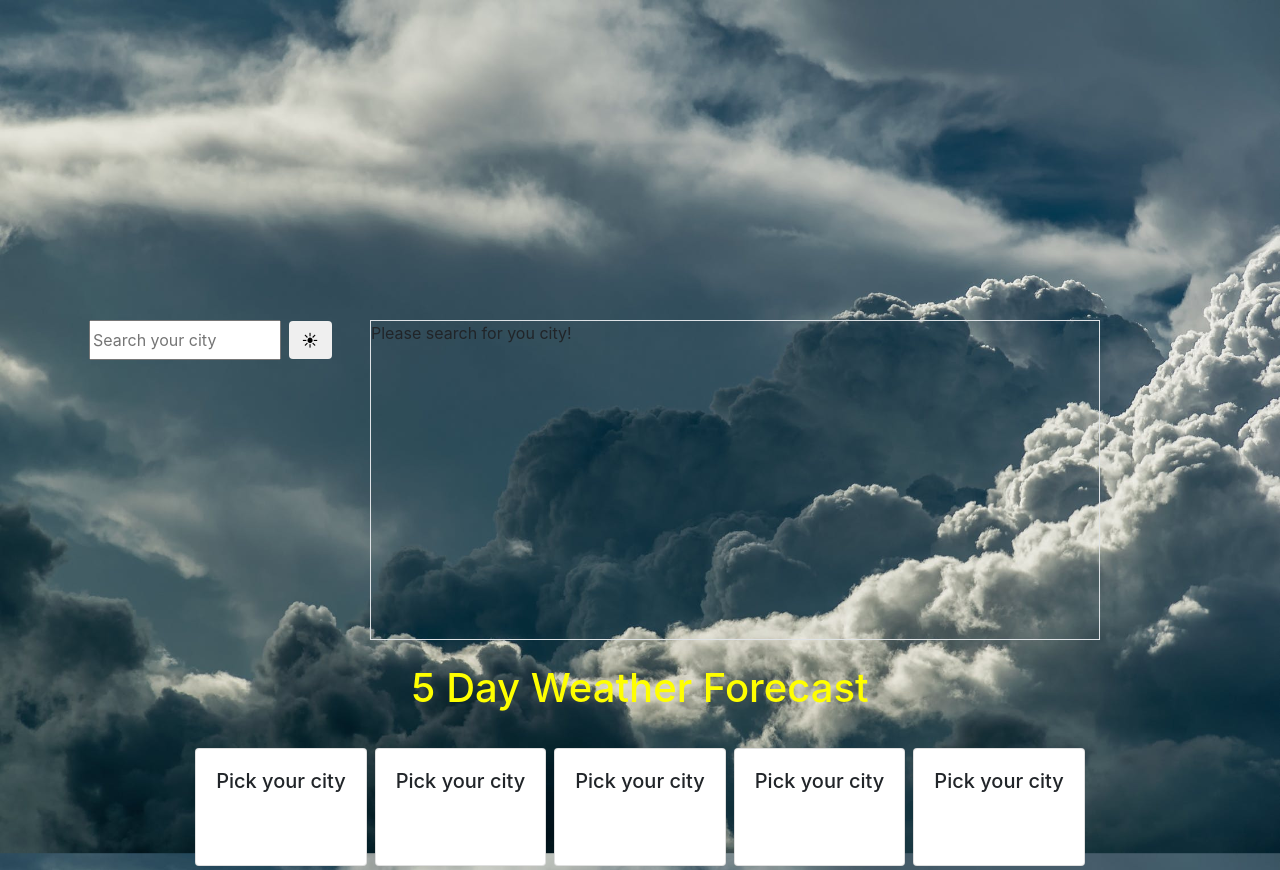
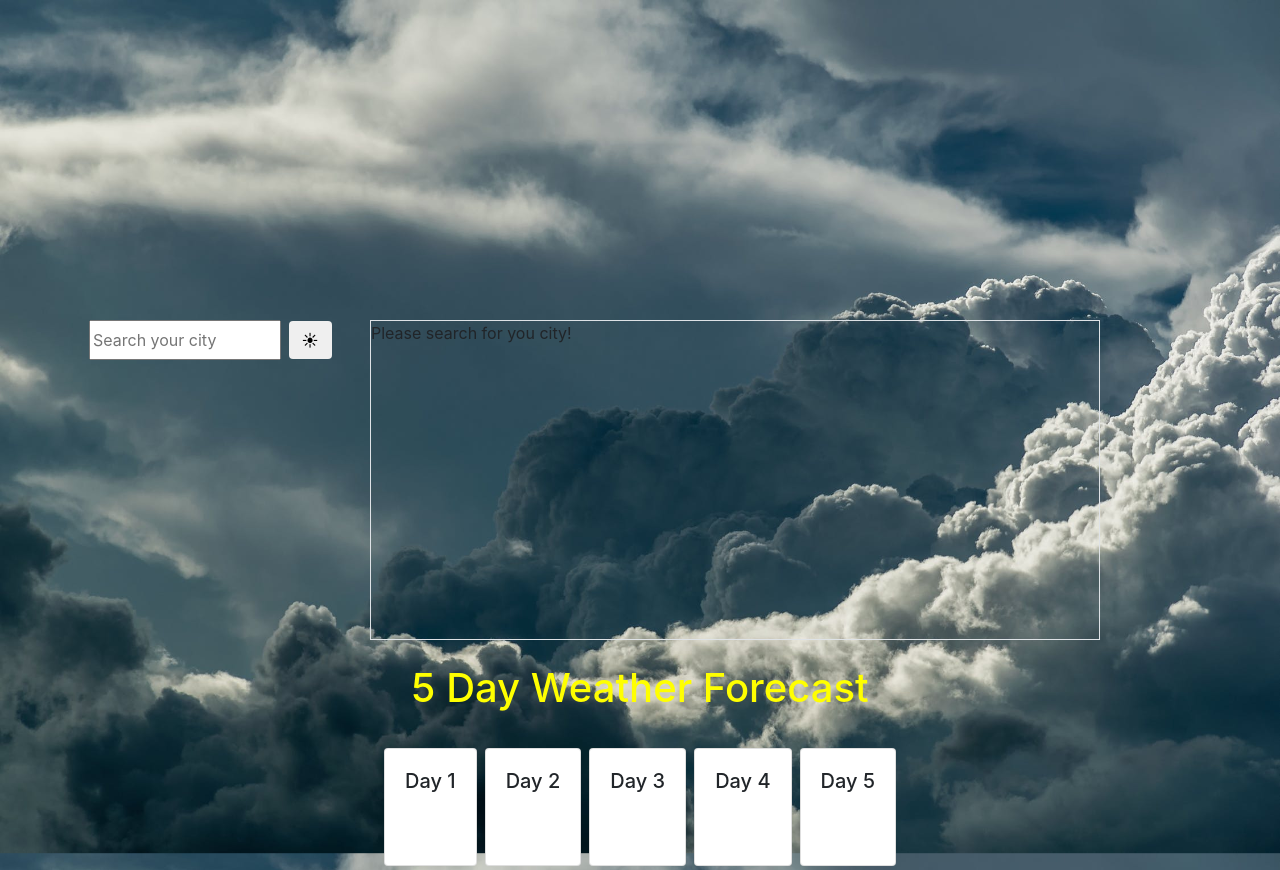
Before and after one commit to nick-hernstedt/WeatherApp, a plain HTML site: page index.html in a window 1280 px wide. Drawn offline with nearby package versions, Linux system fonts and the light colour scheme.

Commit message:
updated some css

```diff
--- a/index.html
+++ b/index.html
@@ -59,7 +59,7 @@
             <!-- DAY 1 CARD -->
             <div class="card m-1" >
                 <div class="card-body">
-                  <h5 class="card-title" id="day1date">Pick your city</h5>
+                  <h5 class="card-title" id="day1date">Day 1</h5>
                   <img class="day1Icon" id="day1Icon"></img>
                   <p class="card-text" id="day1Temp"></p>
                   <p class="card-text" id="day1Humidity"></p>
@@ -70,7 +70,7 @@
               <!-- DAY 2 CARD -->
               <div class="card m-1" >
                 <div class="card-body">
-                  <h5 class="card-title" id="day1date">Pick your city</h5>
+                  <h5 class="card-title" id="day1date">Day 2</h5>
                   <img class="day2Icon" id="day2Icon"></img>
                   <p class="card-text" id="day2Temp"></p>
                   <p class="card-text" id="day2Humidity"></p>
@@ -81,7 +81,7 @@
               <!-- DAY 3 CARD -->
               <div class="card m-1" >
                 <div class="card-body">
-                  <h5 class="card-title" id="day3date">Pick your city</h5>
+                  <h5 class="card-title" id="day3date">Day 3</h5>
                   <img class="day3Icon" id="day3Icon"></img>
                   <p class="card-text" id="day3Temp"></p>
                   <p class="card-text" id="day3Humidity"></p>
@@ -92,7 +92,7 @@
               <!-- DAY 4 CARD -->
               <div class="card m-1" >
                 <div class="card-body">
-                  <h5 class="card-title" id="da4date">Pick your city</h5>
+                  <h5 class="card-title" id="da4date">Day 4</h5>
                   <img class="day4Icon" id="day4Icon"></img>
                   <p class="card-text" id="day4Temp"></p>
                   <p class="card-text" id="day4Humidity"></p>
@@ -103,7 +103,7 @@
               <!-- DAY 5 CARD -->
               <div class="card m-1" >
                 <div class="card-body">
-                  <h5 class="card-title" id="day5date">Pick your city</h5>
+                  <h5 class="card-title" id="day5date">Day 5</h5>
                   <img class="day5Icon" id="day5Icon"></img>
                   <p class="card-text" id="day5Temp"></p>
                   <p class="card-text" id="day5Humidity"></p>
```
